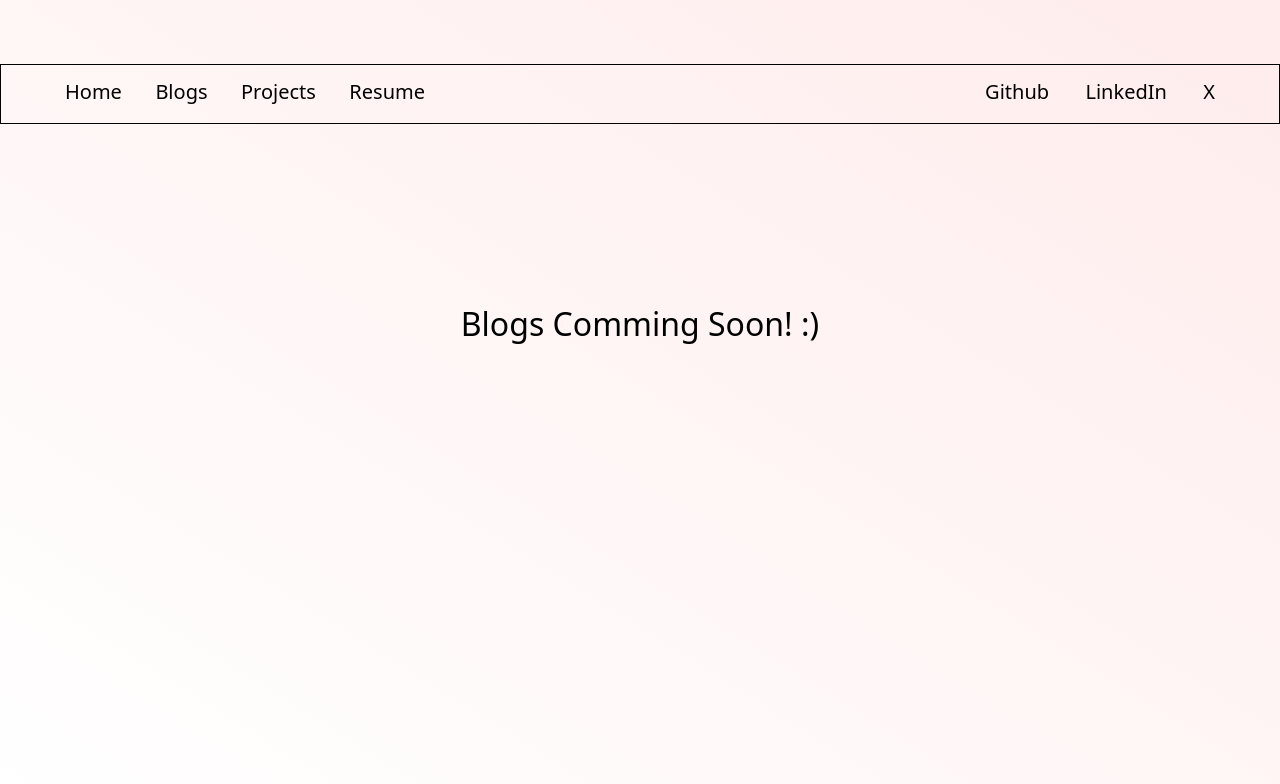
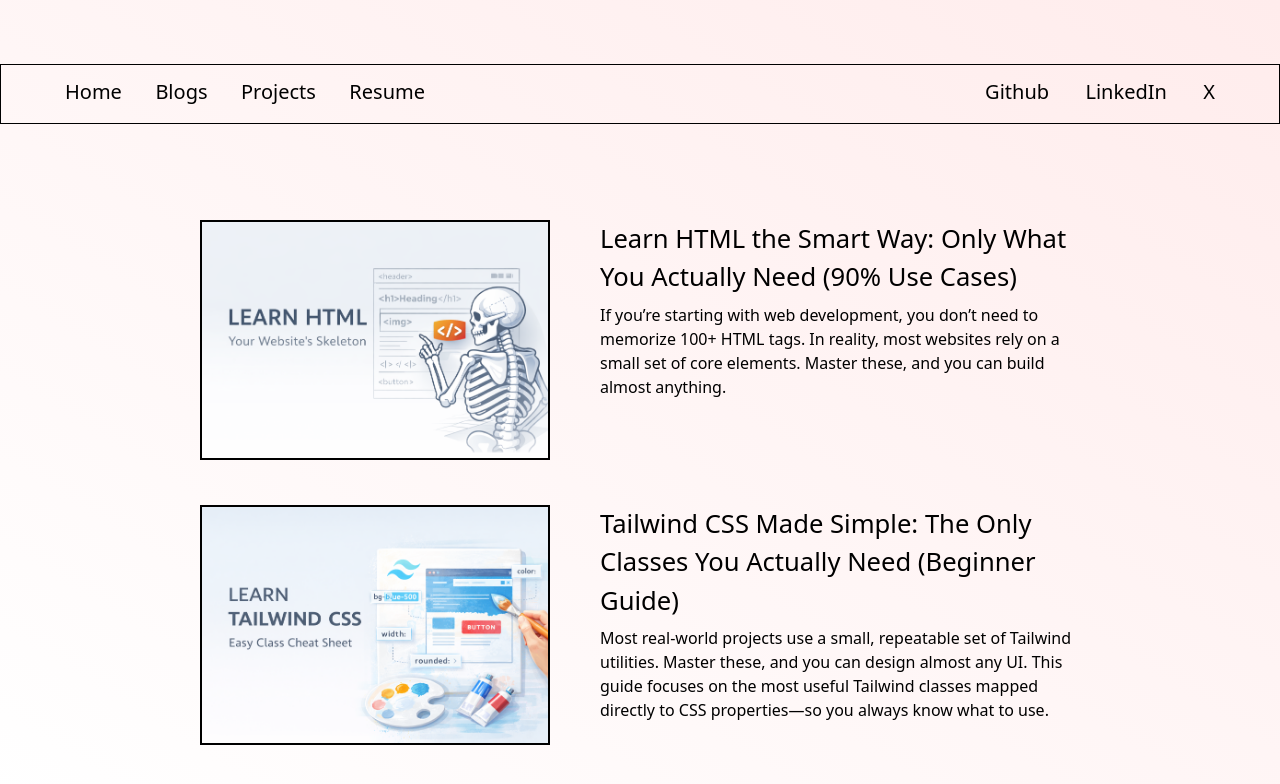
Before and after one commit to Dimension5D/portfolio, a Next.js app: page /blogs in a window 1280 px wide. Shown: the top 784 px of the page. Built offline with nearby package versions, Linux system fonts and the light colour scheme.

Commit message:
Make blogs page with minor fix

```diff
--- a/app/blogs/page.tsx
+++ b/app/blogs/page.tsx
@@ -1,7 +1,31 @@
 export default function Blogs() {
+    const blogs = [
+        {
+            title: "Learn HTML the Smart Way: Only What You Actually Need (90% Use Cases)",
+            description: "If you’re starting with web development, you don’t need to memorize 100+ HTML tags. In reality, most websites rely on a small set of core elements. Master these, and you can build almost anything.",
+            image: "/html.png",
+            link: "#"
+        },
+        {
+            title: "Tailwind CSS Made Simple: The Only Classes You Actually Need (Beginner Guide)",
+            description: "Most real-world projects use a small, repeatable set of Tailwind utilities. Master these, and you can design almost any UI. This guide focuses on the most useful Tailwind classes mapped directly to CSS properties—so you always know what to use.",
+            image: "/tailwind.png",
+            link: "#"
+        },
+    ]
     return (
-        <main className="flex justify-center items-center text-[2rem] h-[25rem]">
-            <h1>Blogs Comming Soon! :)</h1>
+        <main className="flex flex-col items-center mt-[4rem]">
+            {blogs.map((blog, index) => (
+                <a href={blog.link} key={index}>
+                    <section className="flex flex-col mt-[2rem] w-[22rem] md:flex-row md:w-[80vw] md: justify-between md:max-w-[55rem]">
+                        <img src={blog.image} alt="" className="h-[15rem] object-cover border-2 w-full mb-[0.8rem] md:w-[35vw] md:w-[350px] md:mr-[2rem] object-cover"/>
+                        <div className="w-full md:max-w-[30rem]">
+                            <h2 className=" text-[1.4rem] mb-[0.4rem] md:text-[1.6rem]">{blog.title}</h2>
+                            <p>{blog.description}</p>
+                        </div>
+                    </section>
+                </a>
+            ))}
         </main>
     );
 }
--- a/app/layout.tsx
+++ b/app/layout.tsx
@@ -2,8 +2,8 @@
 import "./globals.css";
 
 export const metadata: Metadata = {
-  title: "Create Next App",
-  description: "Generated by create next app",
+  title: "Shubham Work Portfolio",
+  description: "This is the portfolio of shubham sharma, a full stack developer and bug bounty hunter. Here you can find his projects, blogs and resume.",
 };
 
 export default function RootLayout({
@@ -14,9 +14,10 @@
   return (
     <html lang="en">
       <head>
+        <meta charSet="UTF-8" />
         <meta name="viewport" content="width=device-width, initial-scale=1.0" />
       </head>
-      <body className="box-border bg-gradient-to-bl from-[#FFECEC] to-[#FFFFFF] h-[100vh] pt-[3rem] md:pt-[4rem]">
+      <body className="box-border bg-gradient-to-bl from-[#FFECEC] to-[#FFFFFF] min-h-screen pt-[3rem] md:pt-[4rem] ">
         <nav className="flex items-center justify-center text-[1rem] h-[3.75rem] px-[2rem] md:px-[4rem] border-1 md:text-[1.25rem] md:justify-between">
           <div className="w-full md:w-[22.5rem]">
             <ul className="flex justify-between">
```
